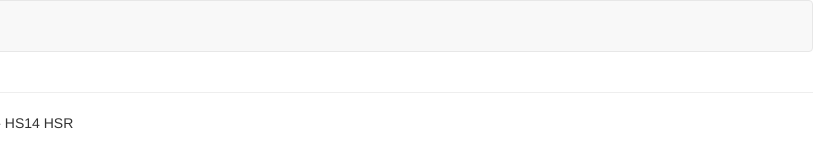
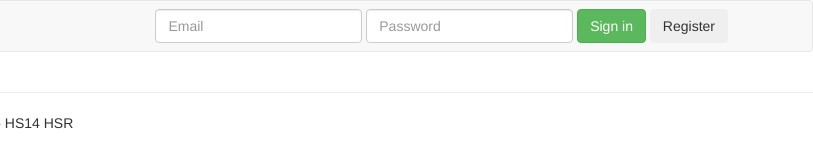
Before and after one commit to lukasmartinelli-alt/reddit-clone-js, a website: page public/index.html in a window 1280 px wide. Shown: the full height of the page, 467-1280 px from the left. Drawn offline with nearby package versions, Linux system fonts and the light colour scheme; some packages are replaced by stand-ins of ours.

Commit message:
Hide login bar if logged in

```diff
--- a/public/index.html
+++ b/public/index.html
@@ -22,7 +22,7 @@
               </a>
             </div>
             <div id="navbar" class="navbar-collapse collapse">
-              <form ng-show="loggedIn" ng-controller="userController" class="navbar-form navbar-right" role="form">
+                <form ng-controller="userController" ng-show="!loggedIn" class="navbar-form navbar-right" role="form">
                 <div class="form-group">
                   <input ng-model="username" placeholder="Email" class="form-control" type="text">
                 </div>
@@ -31,7 +31,7 @@
                 </div>
                 <button ng-click="login()" type="submit" class="btn btn-success">Sign in</button>
                 <button ng-click="register()" type="submit" class="btn">Register</button>
-              </form>
+                </form>
             </div><!--/.navbar-collapse -->
           </div>
         </nav>
```
